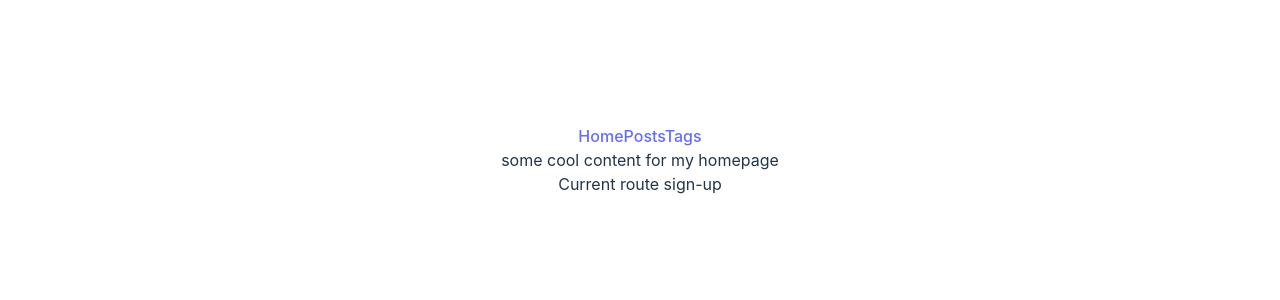
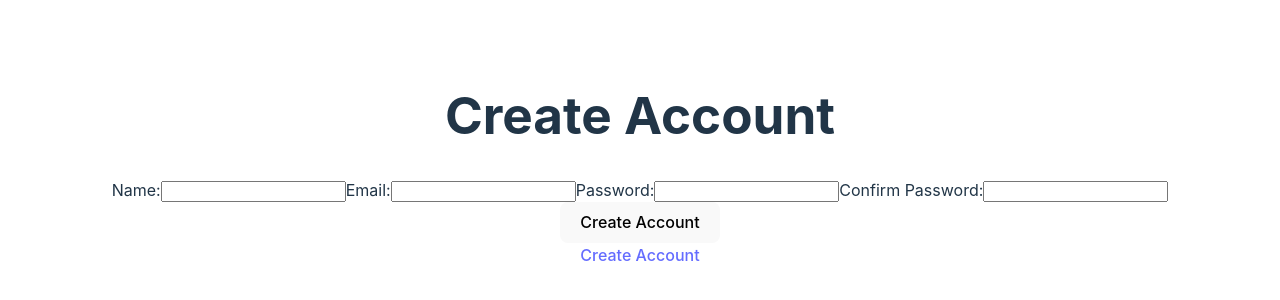
Before and after one commit to cdevelopment010/TOP-blog-admin, a Vue app: page /sign-up in a window 1280 px wide. Shown: the part 240-540 px from the top of the page. Built offline with nearby package versions, Linux system fonts and the light colour scheme.

Commit message:
Feat: Create user with token & redirect

```diff
--- a/src/router/index.ts
+++ b/src/router/index.ts
@@ -2,13 +2,14 @@ import { createRouter, createWebHistory } from 'vue-router';
 import { isAuthenticated } from '../utils/auth';
 import HomeView from '../views/HomeView.vue';
 import SignIn from '../views/SignIn.vue';
+import SignUp from '../views/SignUp.vue';
 
 const router = createRouter({
     history: createWebHistory(import.meta.env.BASE_URL),
     routes: [
         {path: '/', name: 'home', component: HomeView, meta: { requiresAuth: true }},
         {path: '/sign-in', name: 'sign-in', component: SignIn},
-        {path: '/sign-up', name: 'sign-up', component: HomeView},
+        {path: '/sign-up', name: 'sign-up', component: SignUp},
         {path: '/posts', name: 'posts', component: HomeView, meta: { requiresAuth: true }},
         {path: '/tags', name: 'tags', component: HomeView, meta: { requiresAuth: true }},
         {path: '/posts/new-post', name: 'new-post', component: HomeView, meta: { requiresAuth: true }},
--- a/src/views/SignIn.vue
+++ b/src/views/SignIn.vue
@@ -14,9 +14,14 @@
     </form>
 
     <p v-if="errorMessage" class="error">{{ errorMessage  }}</p>
+
+    <div>
+        <RouterLink to="/sign-up">Create Account</RouterLink>
+    </div>
 </template>
 
 <script setup lang="ts">
+import { RouterLink } from 'vue-router';
 import { ref  } from 'vue';
 
 const email = ref('');
--- /dev/null
+++ b/src/views/SignUp.vue
@@ -0,0 +1,65 @@
+<template>
+    <h1>
+        Create Account
+    </h1>
+
+    <form @submit.prevent="handleSubmit">
+        <label for="name">Name:</label>
+        <input type="text" id="name" name="name" required v-model="name">
+
+        <label for="email">Email:</label>
+        <input type="email" id="email" name="email" required v-model="email">
+
+        <label for="password">Password:</label>
+        <input type="password" id="password" name="password" required v-model="password">
+
+        <label for="confirm-password">Confirm Password:</label>
+        <input type="password" id="confirm-password" name="confirm-password" required v-model="confirmPassword">
+
+        <button type="submit">Create Account</button>
+    </form>
+
+    <p v-if="errorMessage" class="error">{{ errorMessage  }}</p>
+
+    <div>
+        <RouterLink to="/sign-up">Create Account</RouterLink>
+    </div>
+</template>
+
+<script setup lang="ts">
+import { RouterLink, useRouter } from 'vue-router';
+import { ref  } from 'vue';
+
+const router = useRouter();
+
+const email = ref('');
+const password = ref('');
+const confirmPassword = ref('');
+const name=ref('');
+const errorMessage = ref('');
+
+const handleSubmit = async () => {
+    try {
+        const response = await fetch('https://top-blog-api-production.up.railway.app/user/', {
+            method: 'POST',
+            mode: 'cors',
+            headers: { 'Content-Type': 'application/json'},
+            body: JSON.stringify({ email: email.value, password: password.value, confirmPassword: confirmPassword.value, name: name.value, admin: true})
+        })
+
+        if (!response.ok) { throw new Error('Failed to log in')}
+        const data = await response.json();
+        console.log('Login successful', data);
+
+        // save JWT token to local storage
+        localStorage.setItem('jwt', data.token)
+
+        //redirect needed
+        router.push("/")
+
+    } catch (err: any) {
+        errorMessage.value = err.message;
+    }
+}
+
+</script>
```
